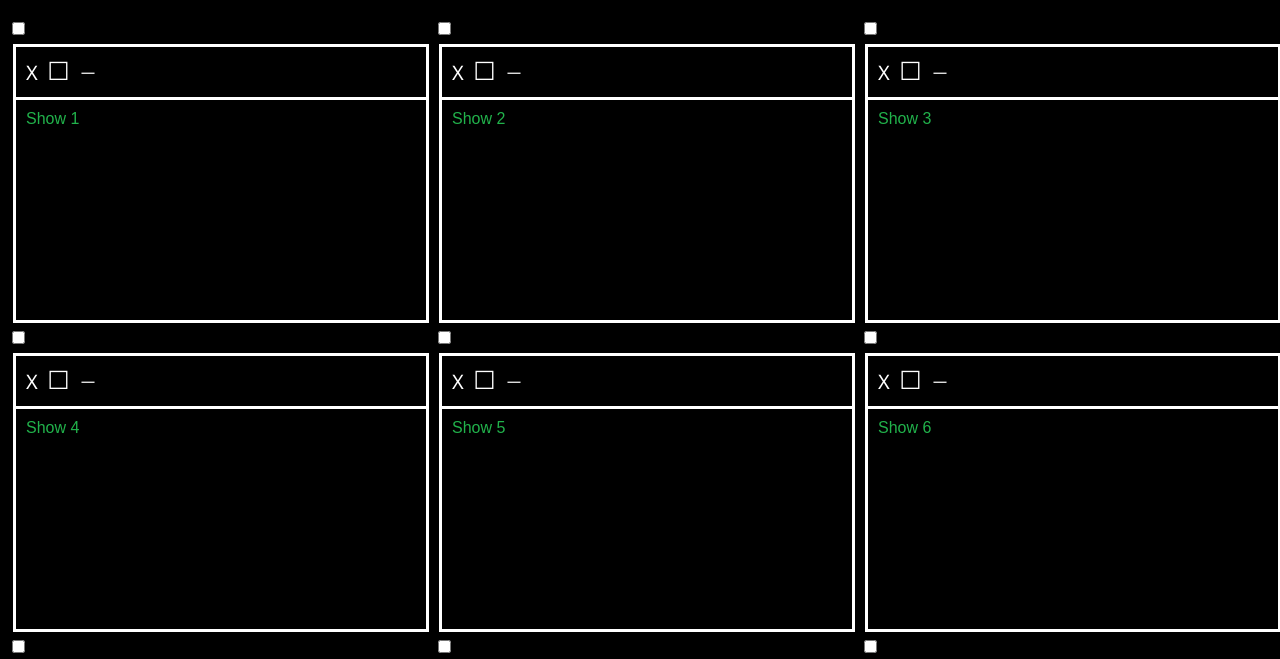
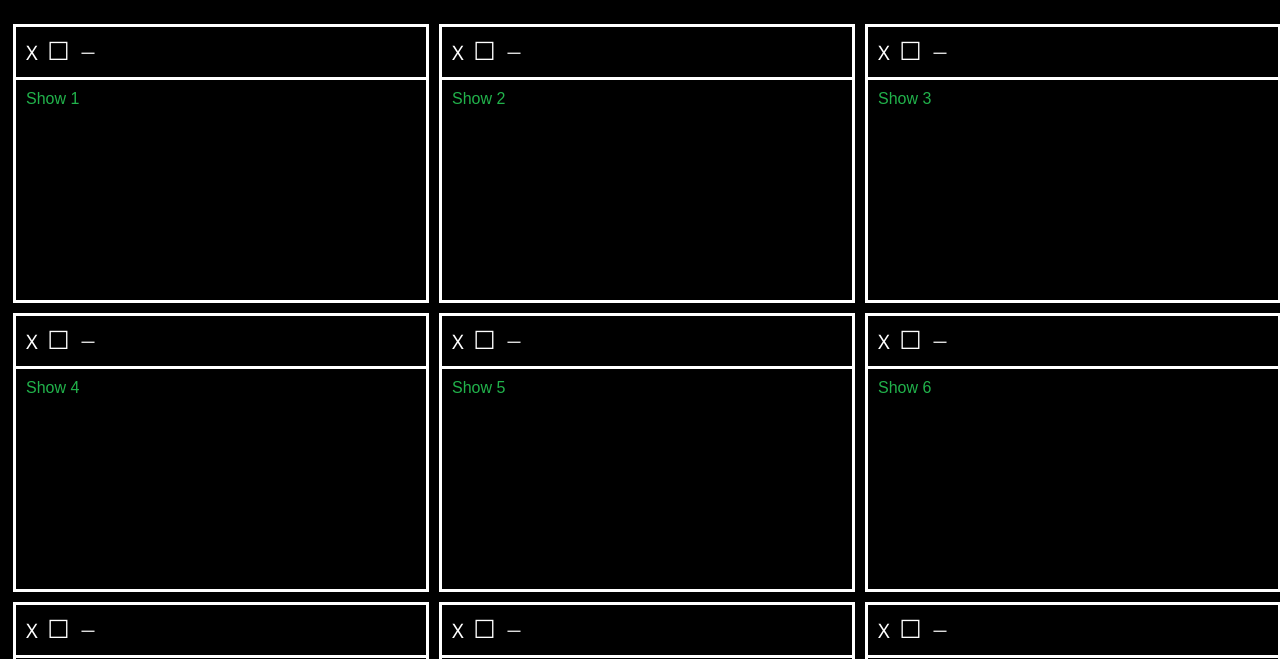
Before and after one commit to emkartch/emkartch.github.io, a plain HTML site: page css-midterm/css-midterm.html in a window 1280 px wide. Shown: the part 61-720 px from the top of the page. Drawn offline with Linux system fonts and the light colour scheme; a web font is replaced by a local one.

Commit message:
Update css-midterm.html

```diff
--- a/css-midterm/css-midterm.html
+++ b/css-midterm/css-midterm.html
@@ -18,7 +18,7 @@
     <div class="show-grid">
 
         <div class="window-tab">
-            <input type="checkbox" id="collapse-toggle">
+            <input type="checkbox" id="collapse-toggle" class="collapse-toggle">
             <div class="window-bar">
                 <span class="close-btn">&#x102b4;</span>
                 <span class="maximize-btn">&#9744;</span>
@@ -30,7 +30,7 @@
         </div>
 
         <div class="window-tab">
-            <input type="checkbox" id="collapse-toggle">
+            <input type="checkbox" id="collapse-toggle" class="collapse-toggle">
             <div class="window-bar">
                 <span class="close-btn">&#x102b4;</span>
                 <span class="maximize-btn">&#9744;</span>
@@ -42,7 +42,7 @@
         </div>
 
         <div class="window-tab">
-            <input type="checkbox" id="collapse-toggle">
+            <input type="checkbox" id="collapse-toggle" class="collapse-toggle">
             <div class="window-bar">
                 <span class="close-btn">&#x102b4;</span>
                 <span class="maximize-btn">&#9744;</span>
@@ -54,7 +54,7 @@
         </div>
 
         <div class="window-tab">
-            <input type="checkbox" id="collapse-toggle">
+            <input type="checkbox" id="collapse-toggle" class="collapse-toggle">
             <div class="window-bar">
                 <span class="close-btn">&#x102b4;</span>
                 <span class="maximize-btn">&#9744;</span>
@@ -66,7 +66,7 @@
         </div>
 
         <div class="window-tab">
-            <input type="checkbox" id="collapse-toggle">
+            <input type="checkbox" id="collapse-toggle" class="collapse-toggle">
             <div class="window-bar">
                 <span class="close-btn">&#x102b4;</span>
                 <span class="maximize-btn">&#9744;</span>
@@ -78,7 +78,7 @@
         </div>
 
         <div class="window-tab">
-            <input type="checkbox" id="collapse-toggle">
+            <input type="checkbox" id="collapse-toggle" class="collapse-toggle">
             <div class="window-bar">
                 <span class="close-btn">&#x102b4;</span>
                 <span class="maximize-btn">&#9744;</span>
@@ -90,7 +90,7 @@
         </div>
 
         <div class="window-tab">
-            <input type="checkbox" id="collapse-toggle">
+            <input type="checkbox" id="collapse-toggle" class="collapse-toggle">
             <div class="window-bar">
                 <span class="close-btn">&#x102b4;</span>
                 <span class="maximize-btn">&#9744;</span>
@@ -102,7 +102,7 @@
         </div>
 
         <div class="window-tab">
-            <input type="checkbox" id="collapse-toggle">
+            <input type="checkbox" id="collapse-toggle" class="collapse-toggle">
             <div class="window-bar">
                 <span class="close-btn">&#x102b4;</span>
                 <span class="maximize-btn">&#9744;</span>
@@ -114,7 +114,7 @@
         </div>
 
         <div class="window-tab">
-            <input type="checkbox" id="collapse-toggle">
+            <input type="checkbox" id="collapse-toggle" class="collapse-toggle">
             <div class="window-bar">
                 <span class="close-btn">&#x102b4;</span>
                 <span class="maximize-btn">&#9744;</span>
```
